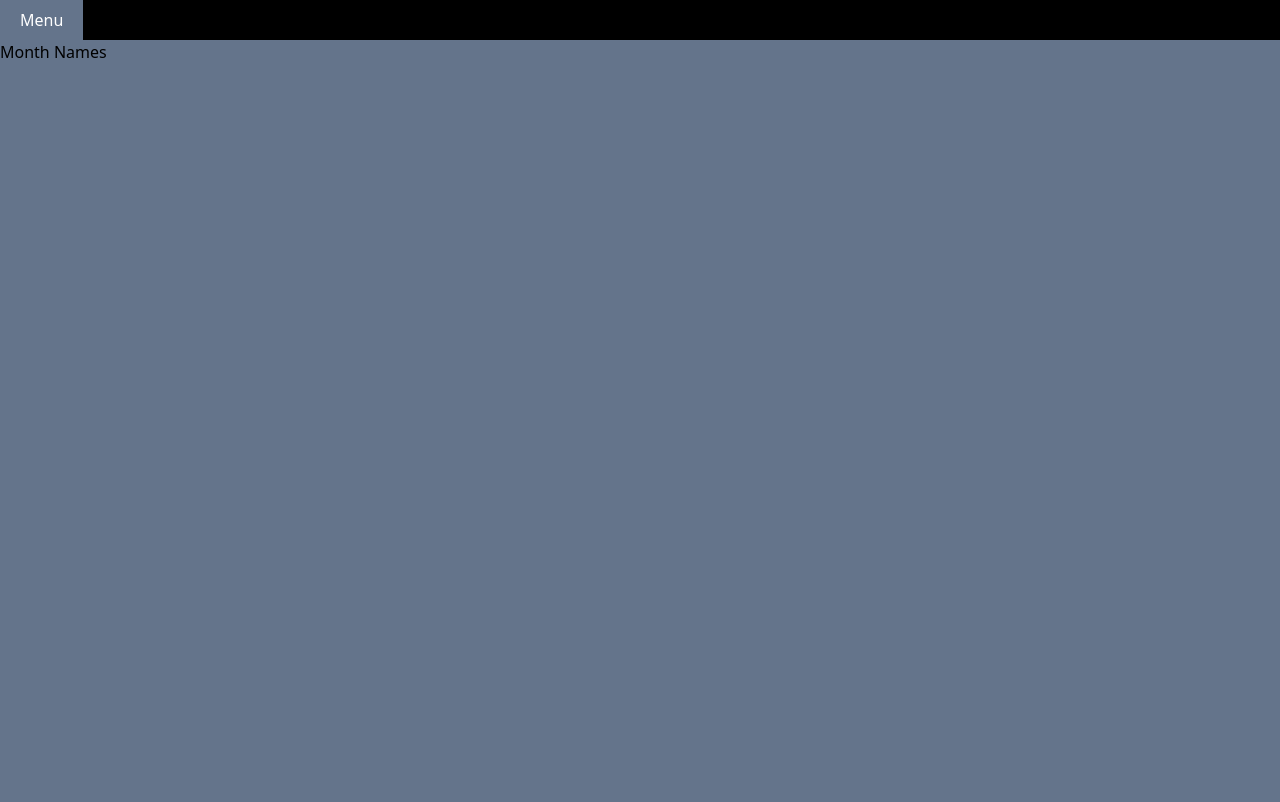
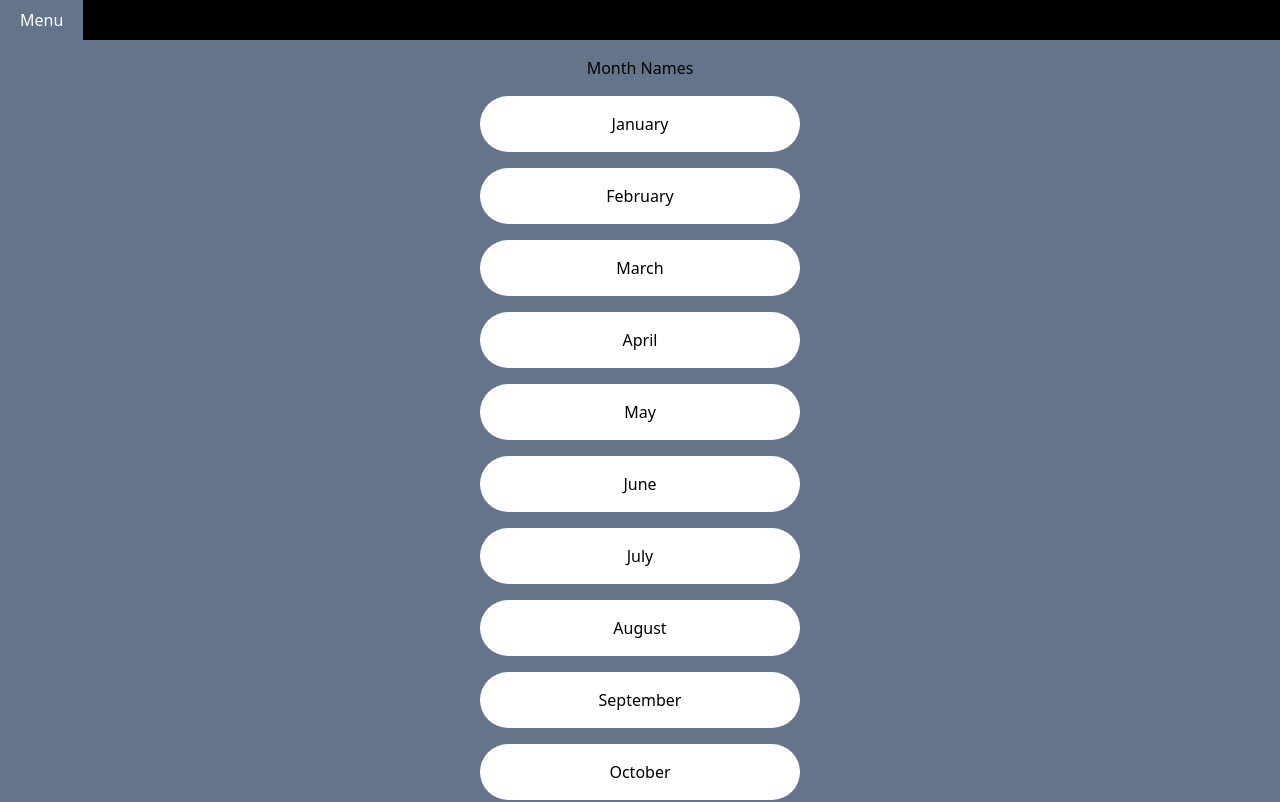
Before and after one commit to A1exsandro/learn-together, a React (Create React App) app: page /month-names in a window 1280 px wide. Shown: the top 802 px of the page. Built offline with nearby package versions, Linux system fonts and the light colour scheme; no server answers.

Commit message:
feat: mock data in month names

```diff
--- a/src/pages/MonthNames.jsx
+++ b/src/pages/MonthNames.jsx
@@ -1,10 +1,22 @@
 import React from "react"
 
 const MonthNames = () => {
+  const data = ['January','February','March','April','May',
+  'June','July','August','September','October','November','December']
 
   return (
-    <div>
+    <div className="flex flex-col items-center gap-4 py-4 w-80 m-auto">
       Month Names
+      {
+        data.map((day,i) => (
+          <div
+            className="bg-white w-full rounded-full text-center py-4"
+            key={i}
+          >
+            {day}
+          </div>
+        ))
+      }
     </div>
   )
 }
```
